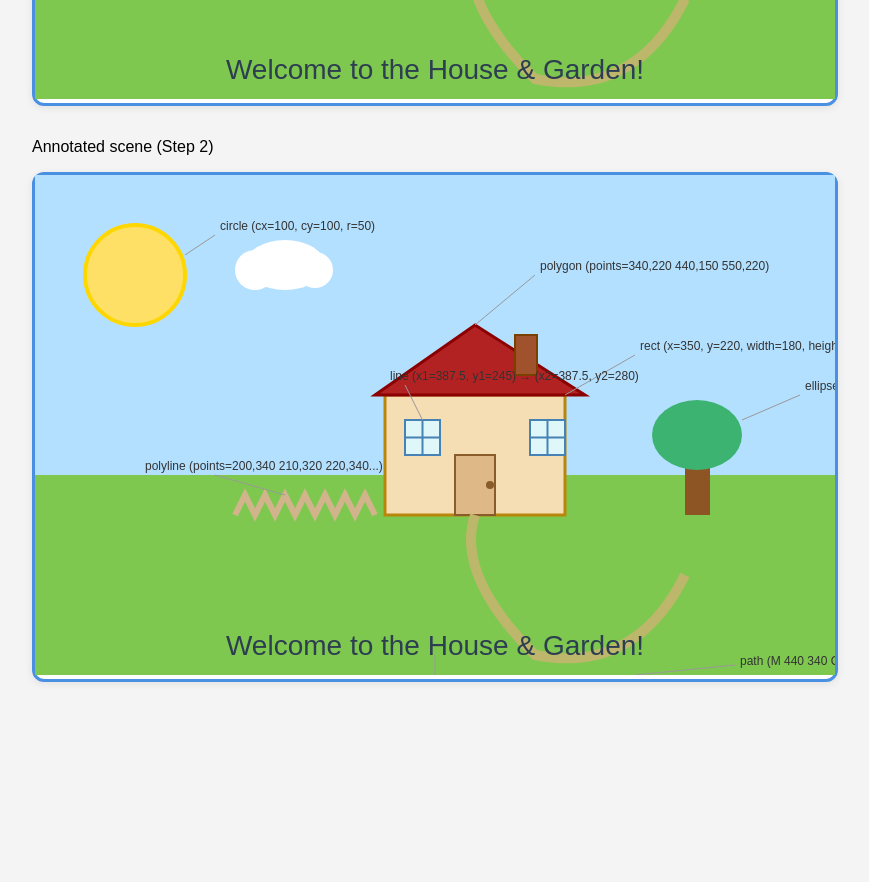
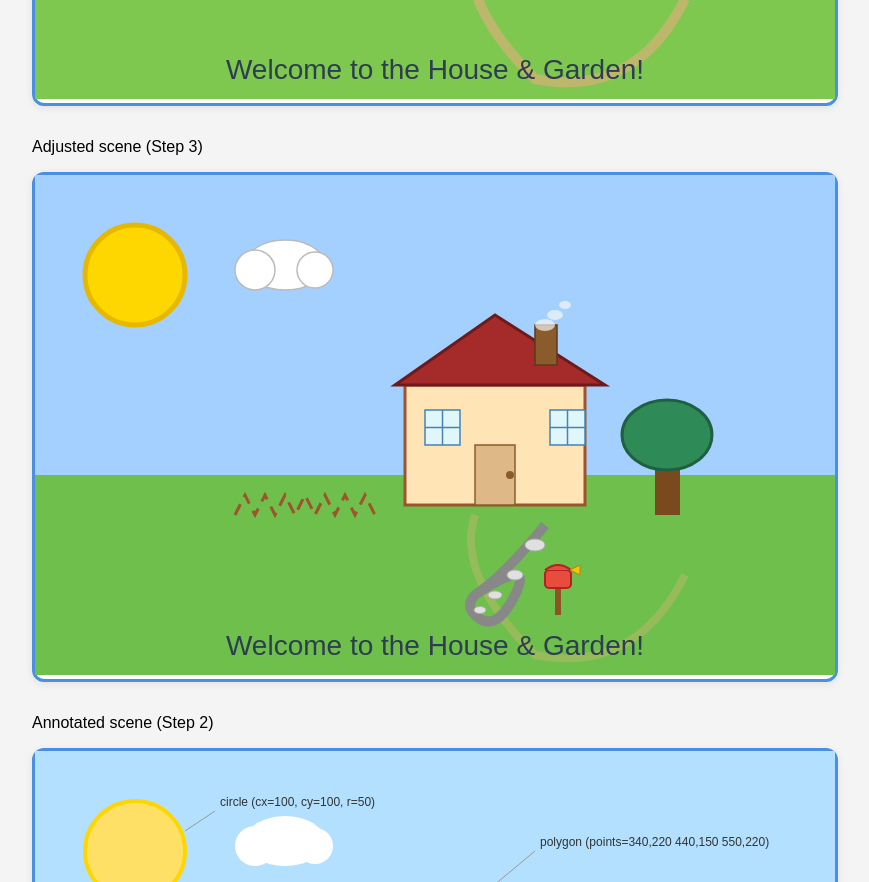
Before and after one commit to kenn040502/T04-1, a plain HTML site: page index.html in a window 1280 px wide. Shown: the part 560-1442 px from the top of the page, without its empty margins (205-1074 px from the left). Before the commit the page ends 1290 px from the top, so only its background shows below. Drawn offline with Linux system fonts and the light colour scheme.

Commit message:
style: reposition elements; refine fills/strokes; add path/mailbox/smoke [AI-assisted]

```diff
--- a/index.html
+++ b/index.html
@@ -91,6 +91,111 @@
 			</svg>
 		</div>
 	</figure>
+
+		<figure id="scene-adjusted-figure">
+			<figcaption>Adjusted scene (Step 3)</figcaption>
+			<div class="svg-border">
+				<svg
+					id="scene-adjusted"
+					width="800" height="500"
+					viewBox="0 0 800 500"
+					role="img"
+					aria-labelledby="svgTitle3 svgDesc3"
+					tabindex="0"
+				>
+					<title id="svgTitle3">House and Garden Scene (Adjusted)</title>
+					<desc id="svgDesc3">A third SVG scene with house and tree repositioned, improved color contrast, dashed fence, a curved stone footpath, mailbox, and chimney smoke, with styles scoped to this SVG only.</desc>
+					<style>
+					/* Scoped styles for adjusted scene only */
+					#scene-adjusted .strong-stroke { stroke-width: 5; }
+					#scene-adjusted .medium-stroke { stroke-width: 3; }
+					#scene-adjusted .thin-stroke { stroke-width: 1.5; }
+					#scene-adjusted .fence-dash { stroke-dasharray: 12 8; }
+					#scene-adjusted .stone { fill: #e0e0e0; stroke: #b0b0b0; stroke-width: 1; }
+					#scene-adjusted .mailbox-body { fill: #e74c3c; stroke: #b22222; stroke-width: 2; }
+					#scene-adjusted .mailbox-flag { fill: #f1c40f; stroke: #b8860b; stroke-width: 1; }
+					#scene-adjusted .smoke { fill: #f5f5f5; opacity: 0.7; }
+					</style>
+					<!-- Sky -->
+					<rect x="0" y="0" width="800" height="300" fill="#a3d0ff" /> <!-- slightly deeper blue for contrast -->
+					<!-- Grass -->
+					<rect x="0" y="300" width="800" height="200" fill="#6ebf4b" /> <!-- slightly deeper green for contrast -->
+
+					<!-- Sun (circle) -->
+					<circle cx="100" cy="100" r="50" fill="#ffd700" stroke="#e6b800" class="strong-stroke" /> <!-- bolder sun -->
+
+					<!-- Cloud (ellipse + circles) -->
+					<ellipse cx="250" cy="90" rx="40" ry="25" fill="#fff" class="thin-stroke" stroke="#bbb" />
+					<circle cx="220" cy="95" r="20" fill="#fff" class="thin-stroke" stroke="#bbb" />
+					<circle cx="280" cy="95" r="18" fill="#fff" class="thin-stroke" stroke="#bbb" />
+
+					<!-- Tree (repositioned slightly left) -->
+					<g transform="translate(-30,0)">
+						<rect x="650" y="270" width="25" height="70" fill="#7a4a1e" /> <!-- darker trunk -->
+						<ellipse cx="662" cy="260" rx="45" ry="35" fill="#2e8b57" stroke="#206040" class="medium-stroke" /> <!-- deeper green -->
+					</g>
+
+					<!-- House (repositioned slightly right and up) -->
+					<g transform="translate(20,-10)">
+						<!-- House body -->
+						<rect x="350" y="220" width="180" height="120" fill="#ffe4b5" stroke="#a0522d" class="medium-stroke" />
+						<!-- Roof -->
+						<polygon points="340,220 440,150 550,220" fill="#a52a2a" stroke="#6e1a1a" class="medium-stroke" />
+						<!-- Chimney -->
+						<rect x="480" y="160" width="22" height="40" fill="#8b5c2b" stroke="#5a3a1a" class="thin-stroke" />
+						<!-- Door -->
+						<rect x="420" y="280" width="40" height="60" fill="#deb887" stroke="#8b5c2b" class="thin-stroke" />
+						<!-- Door knob -->
+						<circle cx="455" cy="310" r="4" fill="#8b5c2b" />
+						<!-- Left window -->
+						<rect x="370" y="245" width="35" height="35" fill="#e0f7fa" stroke="#4682b4" class="thin-stroke" />
+						<line x1="387.5" y1="245" x2="387.5" y2="280" stroke="#4682b4" class="thin-stroke" />
+						<line x1="370" y1="262.5" x2="405" y2="262.5" stroke="#4682b4" class="thin-stroke" />
+						<!-- Right window -->
+						<rect x="495" y="245" width="35" height="35" fill="#e0f7fa" stroke="#4682b4" class="thin-stroke" />
+						<line x1="512.5" y1="245" x2="512.5" y2="280" stroke="#4682b4" class="thin-stroke" />
+						<line x1="495" y1="262.5" x2="530" y2="262.5" stroke="#4682b4" class="thin-stroke" />
+					</g>
+
+					<!-- Fence (dashed, improved contrast) -->
+					<polyline points="200,340 210,320 220,340 230,320 240,340 250,320 260,340 270,320 280,340 290,320 300,340 310,320 320,340 330,320 340,340" fill="none" stroke="#a0522d" class="medium-stroke fence-dash" />
+
+					<!-- Curved garden path (original, faded) -->
+					<path d="M 440 340 Q 420 400 500 480 Q 600 500 650 400" fill="none" stroke="#bdb76b" stroke-width="8" opacity="0.5" />
+
+					<!-- Curved stone footpath to door (new, with stones) -->
+					<!-- Path -->
+					<path d="M 510 350 Q 470 400 440 420 Q 430 430 440 440 Q 460 460 480 420 Q 500 380 440 420" fill="none" stroke="#888" stroke-width="10" />
+					<!-- Stones (ellipses along the path) -->
+					<ellipse class="stone" cx="500" cy="370" rx="10" ry="6" />
+					<ellipse class="stone" cx="480" cy="400" rx="8" ry="5" />
+					<ellipse class="stone" cx="460" cy="420" rx="7" ry="4" />
+					<ellipse class="stone" cx="445" cy="435" rx="6" ry="3.5" />
+
+					<!-- Mailbox near path (new) -->
+					<g>
+						<!-- Post -->
+						<rect x="520" y="410" width="6" height="30" fill="#8d5524" />
+						<!-- Box -->
+						<rect x="510" y="395" width="26" height="18" rx="4" class="mailbox-body" />
+						<!-- Curved top -->
+						<path d="M 510 395 Q 523 385 536 395" class="mailbox-body" fill="none" />
+						<!-- Flag -->
+						<polygon points="535,395 545,390 545,400" class="mailbox-flag" />
+					</g>
+
+					<!-- Chimney smoke (new, subtle ellipses) -->
+					<g>
+						<ellipse class="smoke" cx="510" cy="150" rx="10" ry="6" />
+						<ellipse class="smoke" cx="520" cy="140" rx="8" ry="5" />
+						<ellipse class="smoke" cx="530" cy="130" rx="6" ry="4" />
+					</g>
+
+					<!-- Caption (text) -->
+					<text x="400" y="480" text-anchor="middle" font-size="28" fill="#2d3e50" font-family="Arial, sans-serif">Welcome to the House &amp; Garden!</text>
+				</svg>
+			</div>
+		</figure>
 
 	<figure id="scene-annotated-figure">
 		<figcaption>Annotated scene (Step 2)</figcaption>
```
